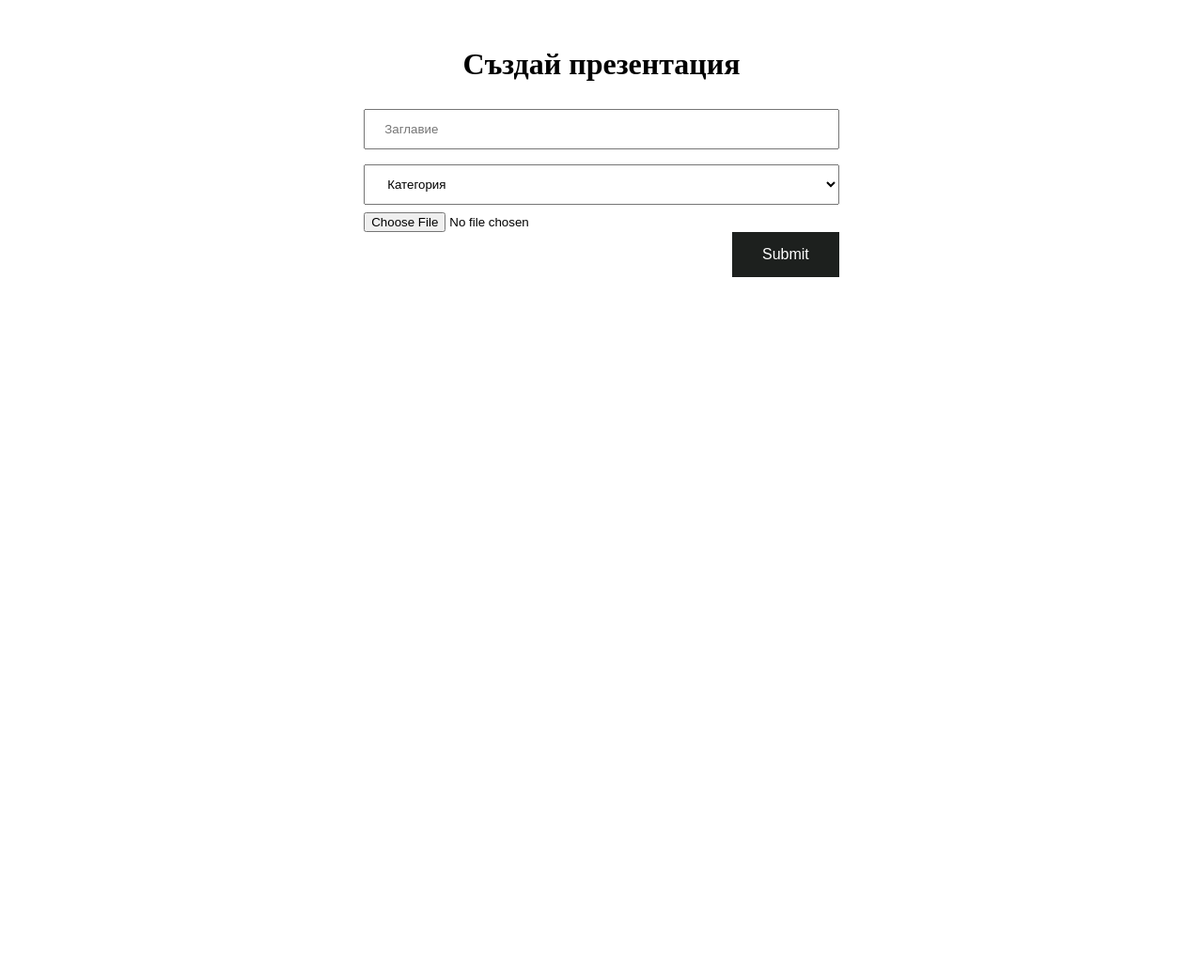
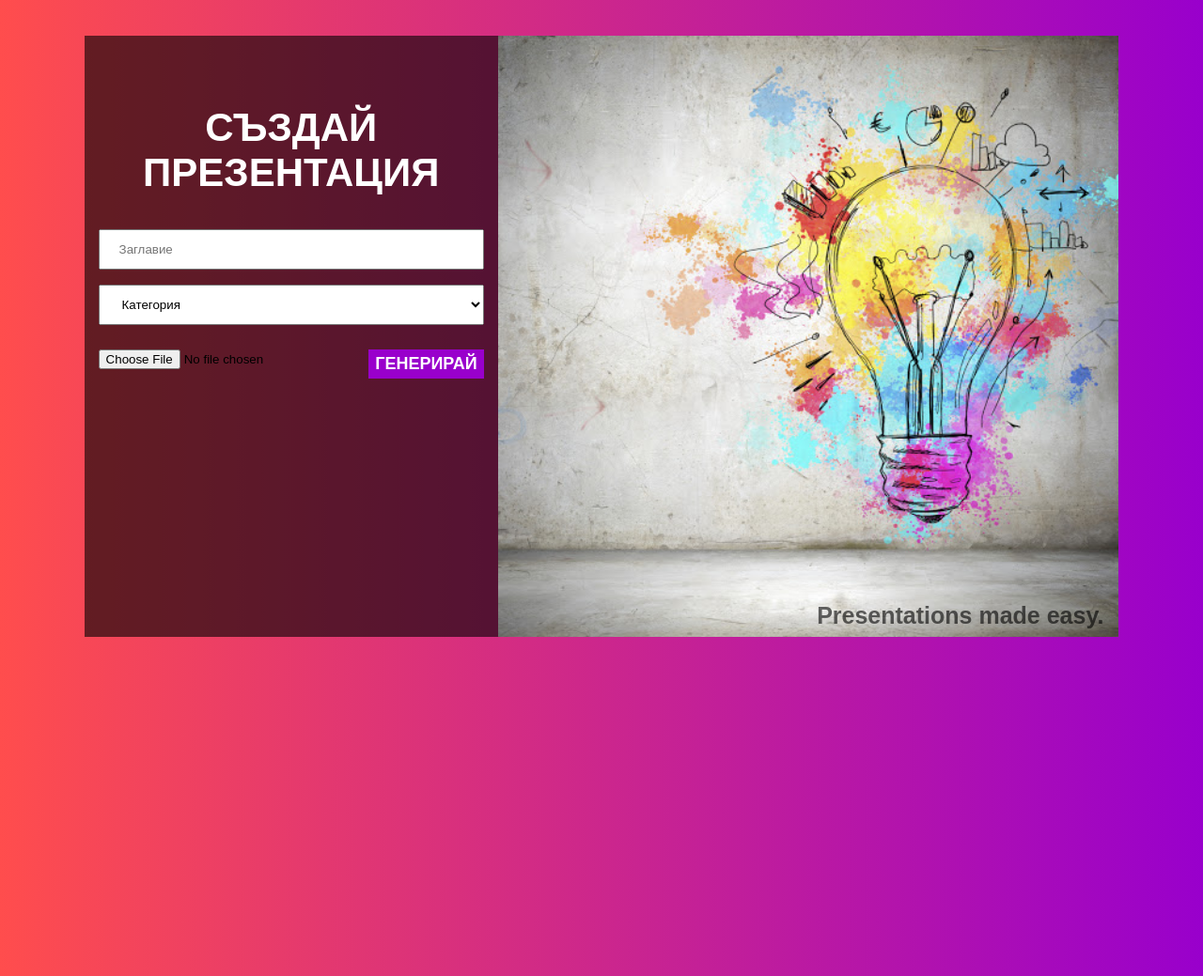
Before and after one commit to kstoimenova/presentation-generator, a PHP site: page /views/create-presentation.php in a window 1280 px wide. Shown: the whole page at 94% size. Before the commit the page ends 295 px from the top, so only its background shows below. Run offline with PHP 8.4, Linux system fonts and the light colour scheme; data that the repository does not hold is empty.

Commit message:
More styling stuff. 💩

```diff
--- a/css/create-presentation.css
+++ b/css/create-presentation.css
@@ -1,3 +1,12 @@
+html,
+body {
+    background-color: #ff4d4d;
+    background-image: linear-gradient(to right, #ff4d4d, #9900cc);
+    font-family: "Poppins", sans-serif;
+    margin: 0;
+    height: 100%;
+}
+
 input[type=text],
 select {
     width: 100%;
@@ -12,17 +21,23 @@ select {
 }
 
 .form {
-    margin-top: 50px;
+    margin-top: 10%;
     margin-left: 30%;
     margin-right: 30%;
+    background: rgba(0, 0, 0, 0.6);
+    padding: 2.5%;
 }
 
 .heading {
     text-align: center;
+    color: white;
+    font-weight: 900;
+    font-size: 42px;
+    text-transform: uppercase;
 }
 
 .btn {
-    float: right;
+    /* float: right;
     background-color: rgb(29, 32, 30);
     border: none;
     color: white;
@@ -30,11 +45,25 @@ select {
     text-align: center;
     text-decoration: none;
     display: inline-block;
-    font-size: 16px;
+    font-size: 16px; */
+    float: right;
+    padding: 0.7% 1.7%;
+    /* display: inline-block; */
+    /* margin-top: 2.5%; */
+    background-color: #9900cc;
+    border: 3px solid transparent;
+    color: white;
+    font-size: 18px;
+    font-weight: 600;
+    text-transform: uppercase;
+    transition: all 1s;
 }
 
 .btn:hover {
     cursor: pointer;
+    background-color: #ff6699;
+    color: white;
+    border: 3px solid white;
 }
 
 .success {
@@ -43,3 +72,72 @@ select {
     text-align: center;
     margin-left: 30%;
 }
+
+
+/* .form-wrapper {
+    background: rgba(0, 0, 0, 0.6);
+} */
+
+img {
+    width: 100%;
+    height: 100%;
+}
+
+.column-left {
+    float: left;
+    width: 40%;
+    height: 100%;
+}
+
+.column-right {
+    float: left;
+    width: 60%;
+    height: 100%;
+}
+
+.row:after {
+    content: "";
+    display: flex;
+    clear: both;
+    padding-bottom: 30px;
+}
+
+.frame {
+    /* margin: 27px; */
+    background-color: rgba(0, 0, 0, 0.6);
+    margin-top: 3%;
+    margin-left: 7%;
+    margin-right: 7%;
+    height: 80%;
+}
+
+.header {
+    padding-left: 15px;
+    padding-top: 15px;
+}
+
+form {
+    padding: 15px;
+    margin-top: 7%;
+}
+
+a {
+    float: right;
+    margin-top: 5px;
+    text-decoration: underline;
+}
+
+.img-container {
+    position: relative;
+    text-align: center;
+    color: white;
+}
+
+.bottom-right {
+    position: absolute;
+    bottom: 8px;
+    right: 16px;
+    font-weight: 900;
+    font-size: 25px;
+    color: rgba(0, 0, 0, 0.6);
+}
--- a/views/create-presentation.php
+++ b/views/create-presentation.php
@@ -19,7 +19,10 @@
 </head>
 
 <body>
-    <form action="../utils/import.php" id="form" method="POST" class="form" enctype="multipart/form-data">
+<div class="frame">
+        <div class="row">
+            <div class="column-left">
+                <form action="../utils/import.php" id="form" method="POST" enctype="multipart/form-data">
                     <h1 class="heading">Създай презентация</h1>
                     <input type="text" id="heading" name="heading" placeholder="Заглавие" required>
                     <br>
@@ -33,11 +36,34 @@
                                 }
                             ?>
                     </select>
+                    <div class="row">
+                        <div class="column-left">
                             <br>
                             <input type="file" id="file" name="fileToUpload" placeholder="Файл с презентация">
+                        </div>
+                        <div class="column-right">
                         <br>
-        <input type="submit" value="Submit" class="btn">
+                        <input type="submit" value="Генерирай" class="btn">
+
+                        </div>
+
+                    </div>
                 </form>
+
+            </div>
+            <div class="column-right">
+                <div class="img-container">
+                    <img src="static/images/add-presentation.jpg" alt="">
+                    <div class="bottom-right">Presentations made easy.</div>
+                </div>
+
+            </div>
+
+    </div>
+    </div>
+
+
+
 
 </body>
 
```
Also changed, not shown: views/static/images/add-presentation.jpg (added). Lines whose indentation alone changed are shown as unchanged.
